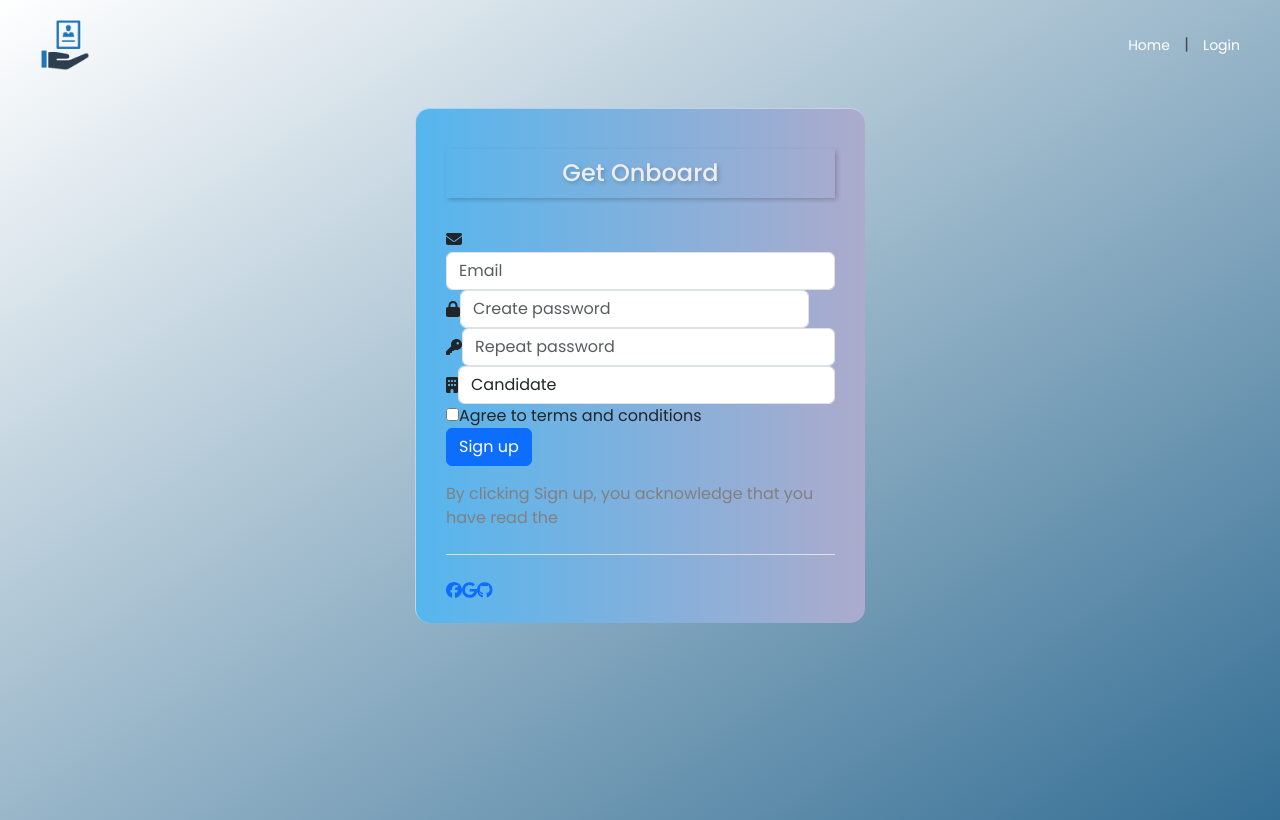
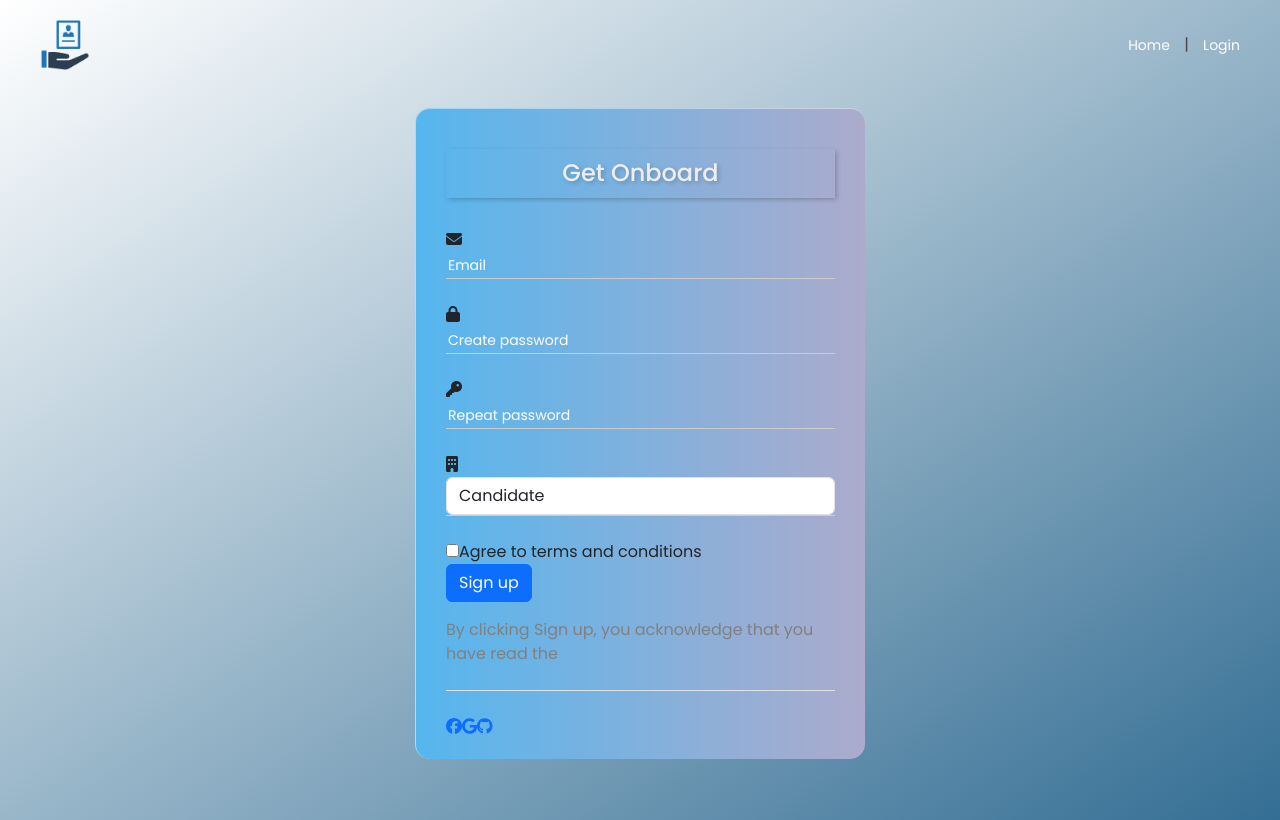
Before and after one commit to MarwanEsm/techpool, a Next.js app in the folder client/: page /registration in a window 1280 px wide. Built offline with nearby package versions, Linux system fonts and the light colour scheme.

Commit message:
fix registration form

```diff
--- a/client/src/components/forms/registration/RegistrationForm.module.scss
+++ b/client/src/components/forms/registration/RegistrationForm.module.scss
@@ -16,20 +16,13 @@
     margin-top: 3%;
 }
 
-.wrapper .form-group {
+.inputContainer {
     border-bottom: 1px solid #ccc;
     margin-bottom: 1.5rem;
+    position: relative;
 }
 
-.wrapper .form-group:hover {
-    border-bottom: 1px solid #eee;
-}
-
-.wrapper .form-group .icon {
-    color: #e8e8e8;
-}
-
-.wrapper .form-group .form-control {
+.inputContainer input {
     background: inherit;
     border: none;
     border-radius: 0px;
@@ -37,16 +30,16 @@
     color: #e9e9e9;
 }
 
-.wrapper .form-group input::placeholder {
+.inputContainer input::placeholder {
     color: white !important;
     font-size: 14px;
 }
 
-.wrapper .form-group input:focus::placeholder {
+.inputContainer input:focus::placeholder {
     opacity: 0;
 }
 
-.wrapper .form-group .fa-phone {
+.inputContainer .fa-phone {
     transform: rotate(90deg);
 }
 
--- a/client/src/components/forms/registration/RegistrationForm.tsx
+++ b/client/src/components/forms/registration/RegistrationForm.tsx
@@ -78,12 +78,14 @@ const RegistrationForm = () => {
             <form action="post">
                 <h4>Get Onboard</h4>
 
-                <div>
-                    <FontAwesomeIcon icon={faEnvelope} />
+                <div className={styles.inputContainer}>
+                    <div className={styles.icon}>
+                        <FontAwesomeIcon icon={faEnvelope} />
+                    </div>
+
                     <input
                         autoComplete="off"
                         type="email"
-                        className="form-control"
                         placeholder="Email"
                         name="email"
                         // onChange={handleChange}
@@ -91,11 +93,13 @@ const RegistrationForm = () => {
                     />
                 </div>
 
-                <div className="form-group d-flex align-items-center">
-                    <FontAwesomeIcon icon={faLock} />
+                <div className={styles.inputContainer}>
+                    <div className={styles.icon}>
+                        <FontAwesomeIcon icon={faLock} />
+                    </div>
+
                     <input
                         autoComplete="off"
-                        className="form-control"
                         placeholder="Create password"
                         type={passwordShown ? "text" : "password"}
                         name="password"
@@ -107,11 +111,12 @@ const RegistrationForm = () => {
                     </div>
                 </div>
 
-                <div className="form-group d-flex align-items-center">
-                    <FontAwesomeIcon icon={faKey} />
+                <div className={styles.inputContainer}>
+                    <div className={styles.icon}>
+                        <FontAwesomeIcon icon={faKey} />
+                    </div>
                     <input
                         autoComplete="off"
-                        className="form-control"
                         placeholder="Repeat password"
                         type="password"
                         // onChange={handleChange}
@@ -119,8 +124,11 @@ const RegistrationForm = () => {
                         value={state.confirmationPassword}
                     />
                 </div>
-                <div className="form-group d-flex align-items-center">
-                    <FontAwesomeIcon icon={faBuilding} />
+
+                <div className={styles.inputContainer}>
+                    <div className={styles.icon}>
+                        <FontAwesomeIcon icon={faBuilding} />
+                    </div>
                     <select
                         className="form-control"
                         name="owner"
```
